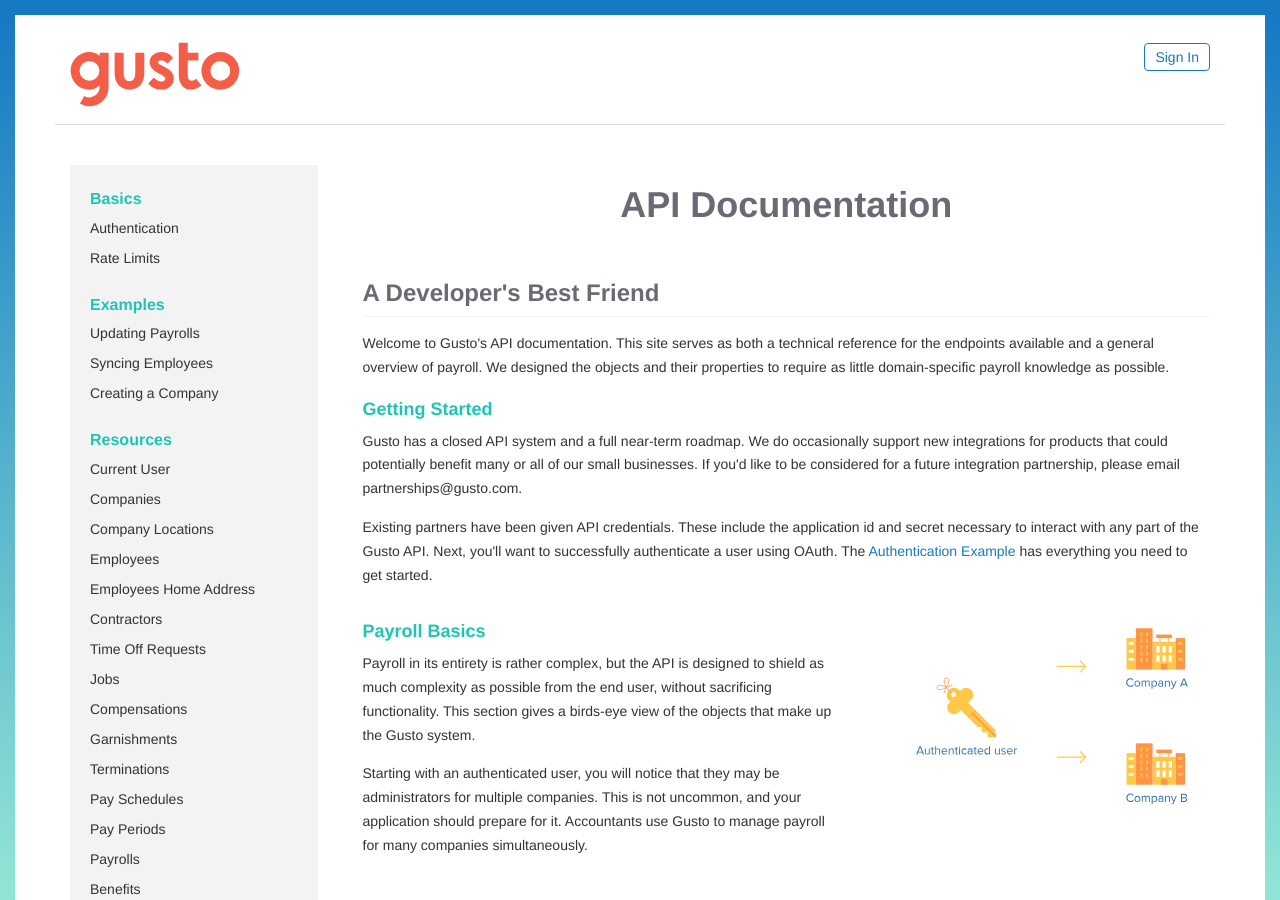
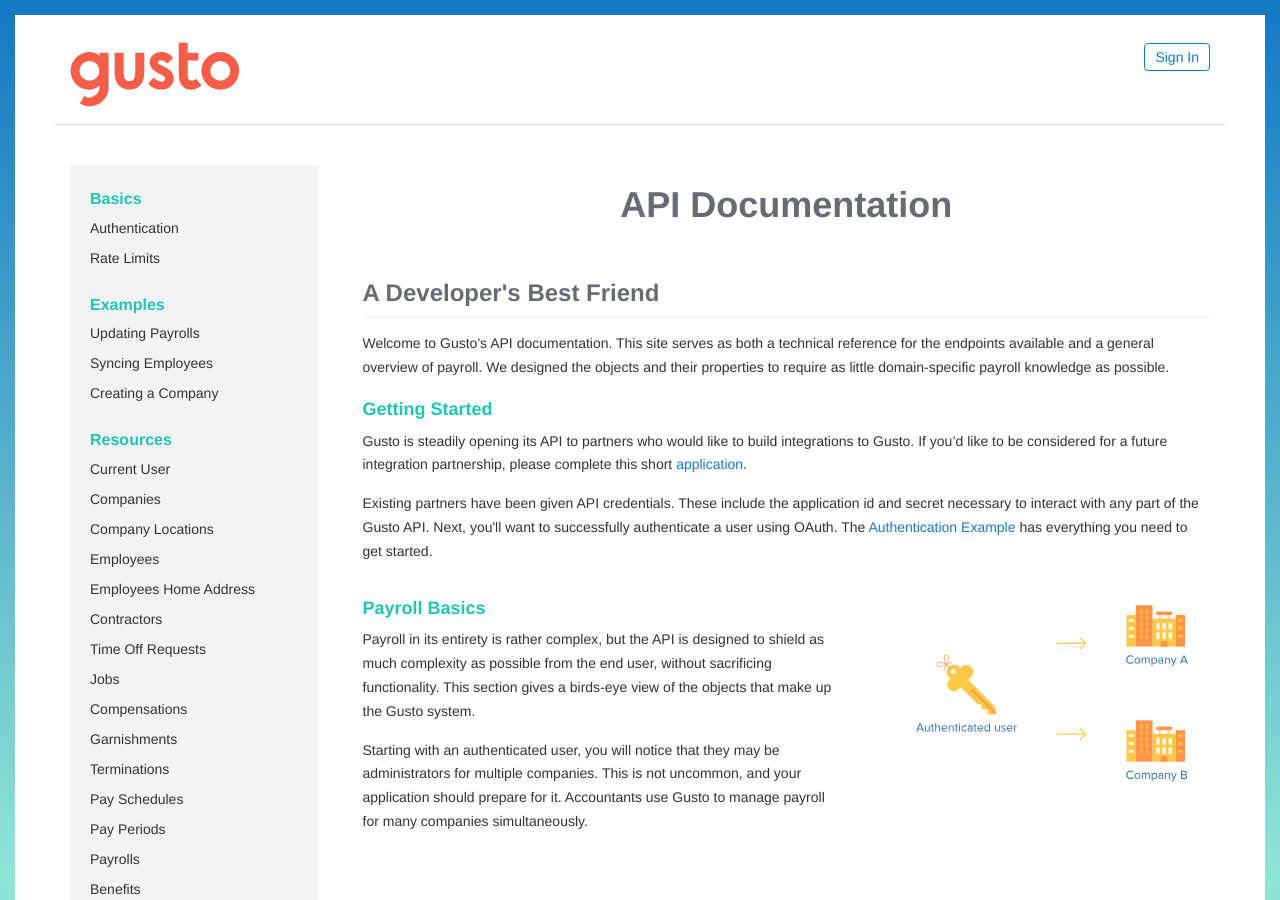
Before and after one commit to Gusto/gusto.github.io, a Jekyll site: the page built from index.html, in a window 1280 px wide and 900 px high. Built offline with Jekyll 4.4.1, drawn with Linux system fonts in a browser that asks for light colours.

Commit message:
Update index.html
Removing closed API language and linking API Access request form

```diff
--- a/index.html
+++ b/index.html
@@ -10,7 +10,7 @@
 
 <h3>Getting Started</h3>
 
-<p>Gusto has a closed API system and a full near-term roadmap.  We do occasionally support new integrations for products that could potentially benefit many or all of our small businesses.  If you'd like to be considered for a future integration partnership, please email partnerships@gusto.com.</p>
+<p>Gusto is steadily opening its API to partners who would like to build integrations to Gusto. If you’d like to be considered for a future integration partnership, please complete this short <a href="https://docs.google.com/forms/d/e/1FAIpQLSdGsrfG_g_MQE3IxkF6ogxXuvNQ5KWdOpl7F2bONbuB4ZUciA/viewform">application</a>.</p>
 
 <p>Existing partners have been given API credentials. These include the application id and secret necessary to interact with any part of the Gusto API. Next, you'll want to successfully authenticate a user using OAuth. The <a href="/v1/basics/authentication">Authentication Example</a> has everything you need to get started. </p>
 
```
